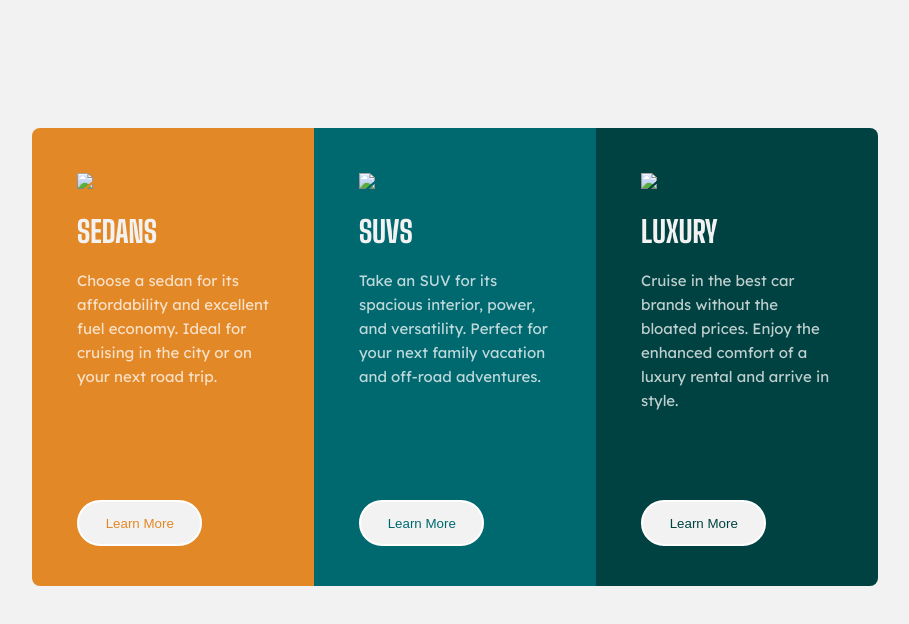
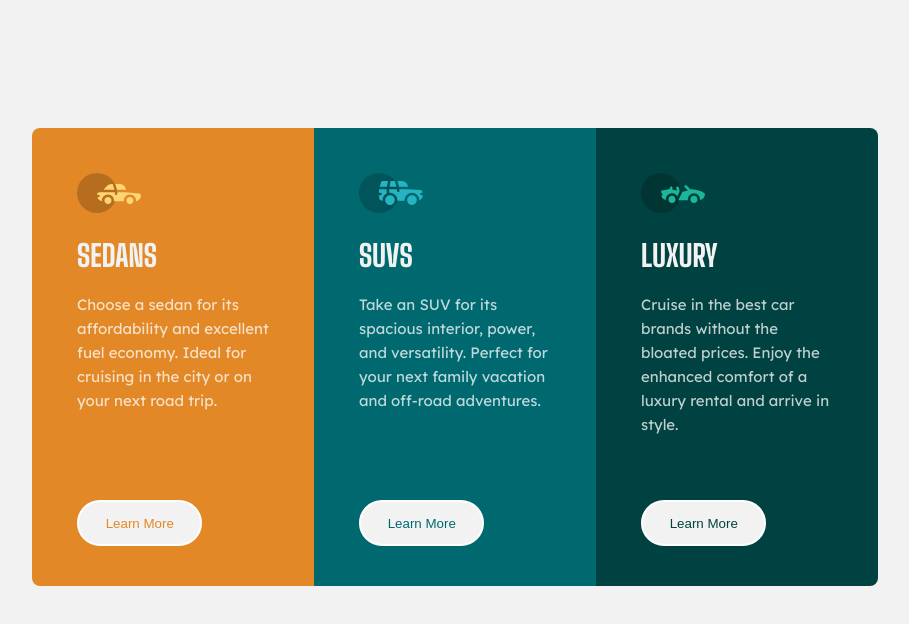
Before and after one commit to red0ahlam/3-column-preview-card-component-main, a plain HTML site: page index.html in a window 1280 px wide. Shown: the whole page, without its empty margins (185-1094 px from the left). Drawn offline with Linux system fonts and the light colour scheme.

Commit message:
Update index.html

```diff
--- a/index.html
+++ b/index.html
@@ -14,19 +14,19 @@
     <div class="main-content">
 
         <div class="col-1">
-            <img src="images/icon-sedans.svg">
+            <img src="icon-sedans.svg">
             <h1>SEDANS</h1>
             <p>Choose a sedan for its affordability and excellent fuel economy. Ideal for cruising in the city or on your next road trip.</p>
             <button>Learn More</button>
         </div>
         <div class="col-2">
-            <img src="images/icon-suvs.svg">
+            <img src="icon-suvs.svg">
             <h1>SUVS</h1>
             <p>Take an SUV for its spacious interior, power, and versatility. Perfect for your next family vacation and off-road adventures.</p>
             <button>Learn More</button>
         </div>
         <div class="col-3">
-            <img src="images/icon-luxury.svg">
+            <img src="icon-luxury.svg">
             <h1>LUXURY</h1>
             <p>Cruise in the best car brands without the bloated prices. Enjoy the enhanced comfort of a luxury rental and arrive in style.</p>
             <button>Learn More</button>
```
